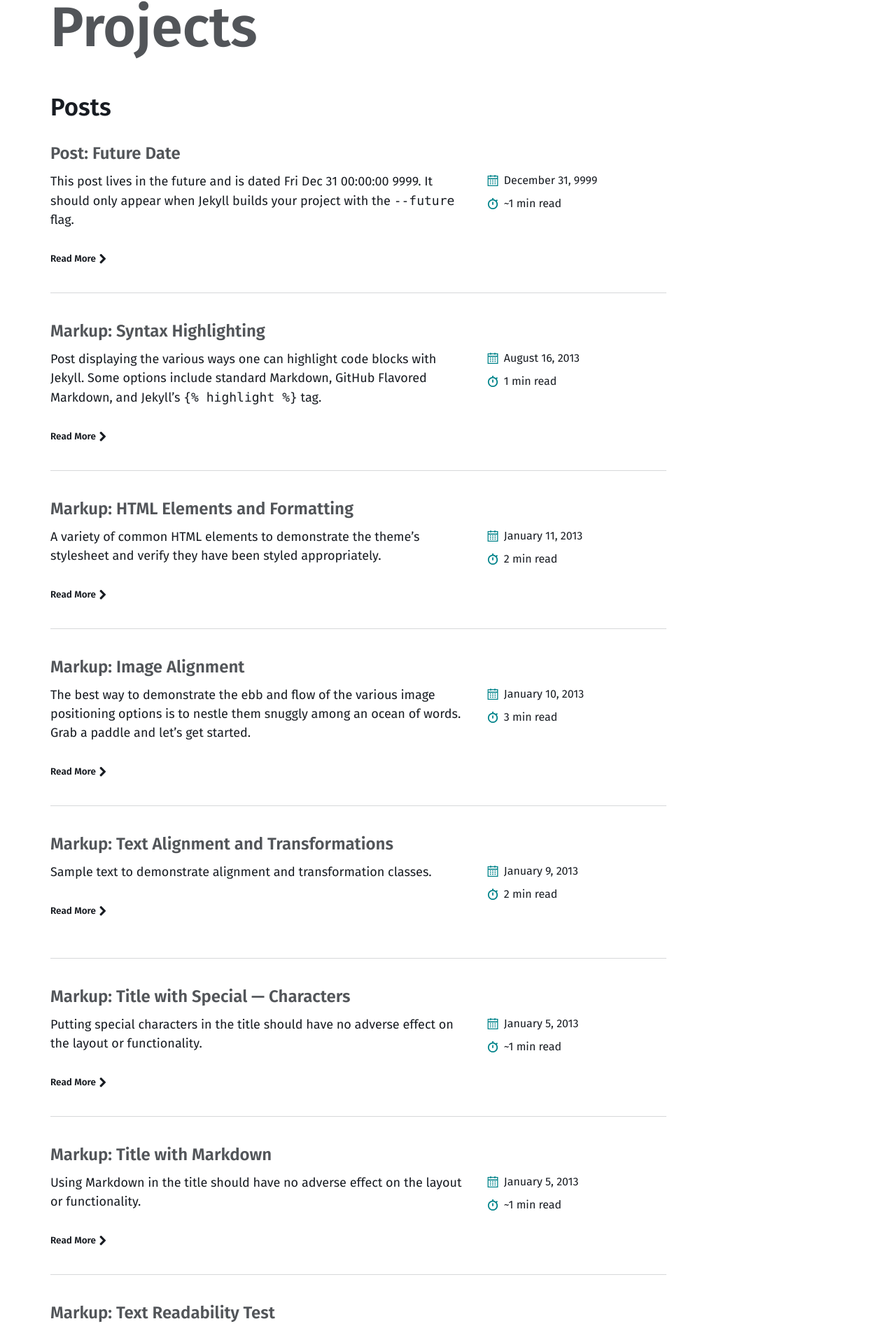
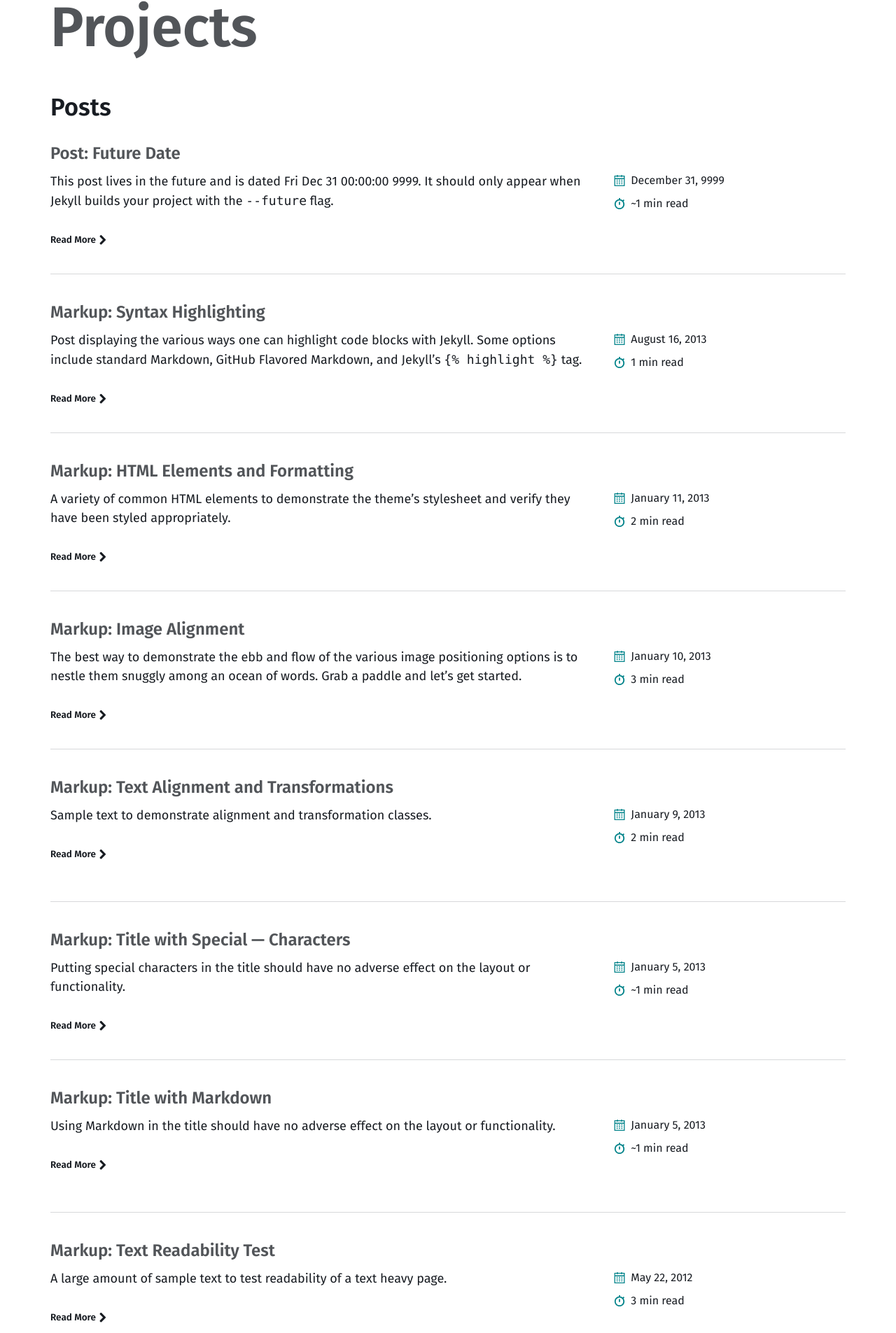
Before and after one commit to pmusau17/pmusau17.github.io, a Jekyll site: the page built from index.md, in a window 1280 px wide. Shown: the part 1024-2929 px from the top of the page at 70% size. Built offline with Jekyll 4.4.1, drawn with Linux system fonts in a browser that asks for light colours; comment, search, counter and statistics services are not loaded.

Commit message:
lemme see something

```diff
--- a/_sass/basically-basic/_layout.scss
+++ b/_sass/basically-basic/_layout.scss
@@ -57,7 +57,7 @@ main {
 }
 
 .inner {
-  max-width: $large;
+  max-width: 100%;
 }
 
 /*
```
